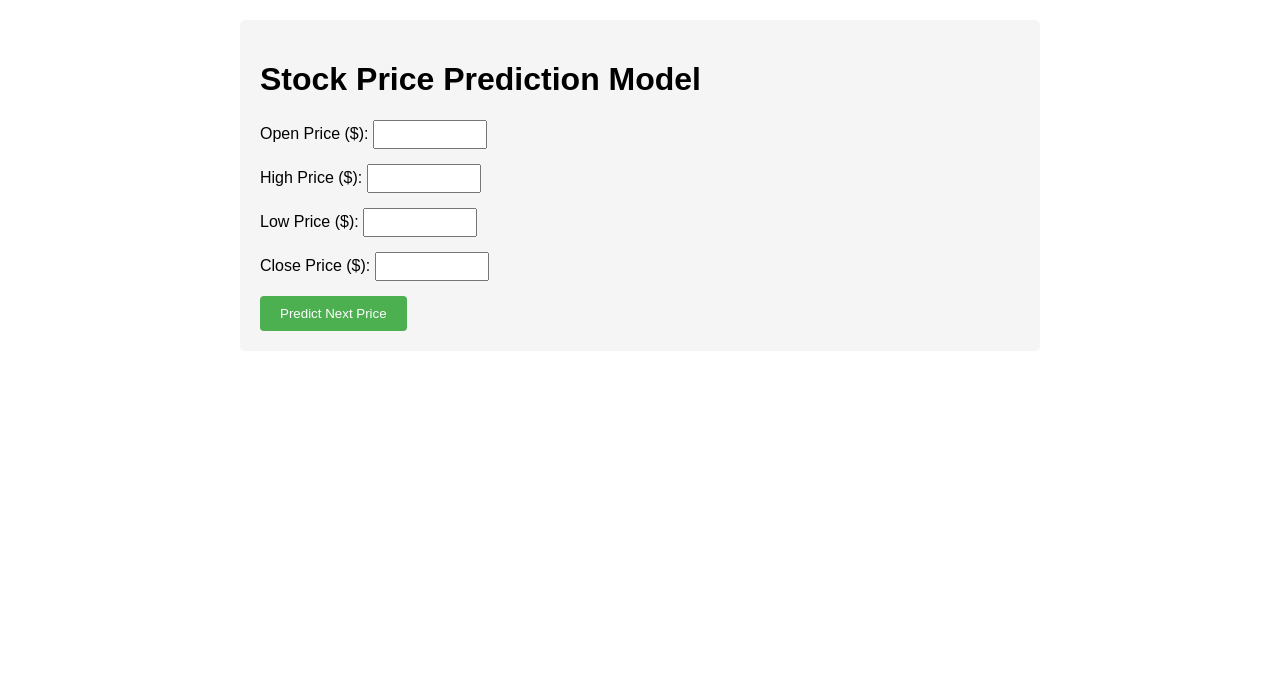
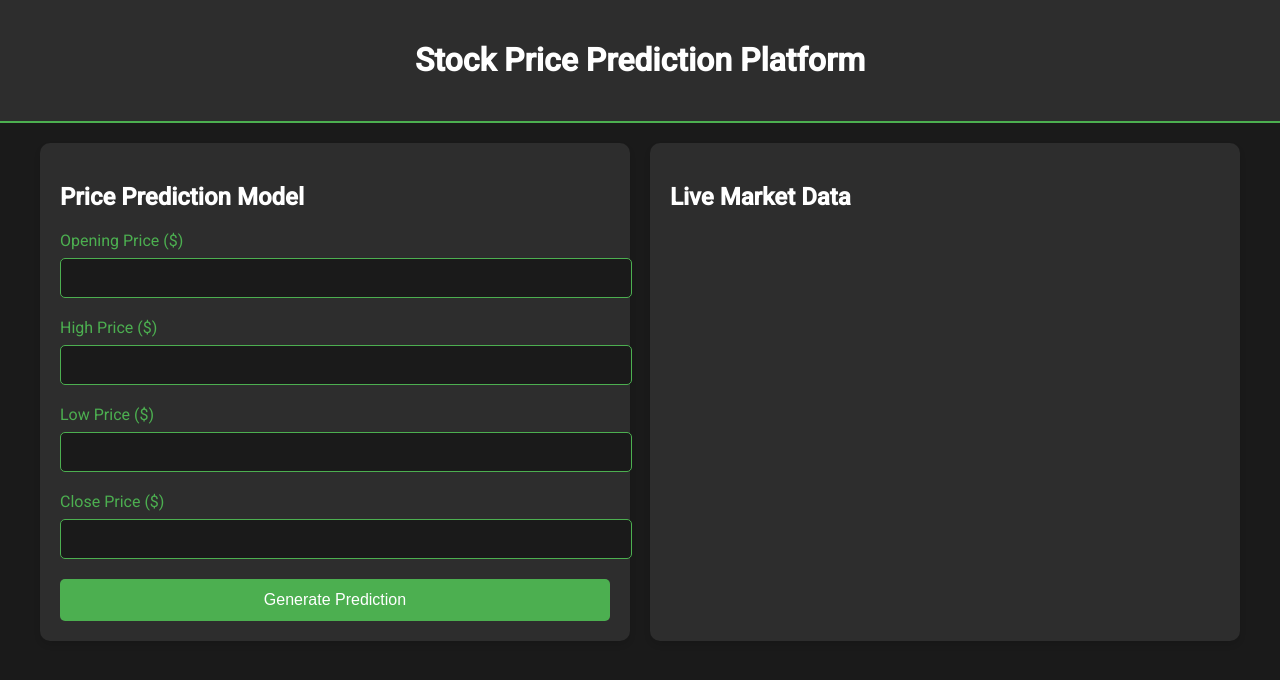
Before and after one commit to JONIETECH/stock-price-prediction-ml, a FastAPI app: page / in a window 1280 px wide. Shown: the top 680 px of the page. Run offline with FastAPI, Linux system fonts and the light colour scheme; parts of the project's set-up code (start-up, migrations or seed data) failed here and were passed over.

Commit message:
ui update

```diff
--- a/app/server.py
+++ b/app/server.py
@@ -4,6 +4,9 @@
 import joblib
 import numpy as np
 from pydantic import BaseModel
+import yfinance as yf
+from datetime import datetime
+import pytz
 
 class StockFeatures(BaseModel):
     features: list[float]
@@ -13,9 +16,33 @@
 app = FastAPI()
 templates = Jinja2Templates(directory="app/templates")
 
+def get_live_stocks():
+    """Get live stock data for popular stocks"""
+    symbols = ['AAPL', 'GOOGL', 'MSFT', 'AMZN', 'TSLA', 'META']
+    stocks_data = []
+
+    for symbol in symbols:
+        try:
+            stock = yf.Ticker(symbol)
+            current_data = stock.info
+            stocks_data.append({
+                'symbol': symbol,
+                'price': f"{current_data.get('regularMarketPrice', 0):.2f}",
+                'change': f"{current_data.get('regularMarketChangePercent', 0):.2f}",
+                'last_updated': datetime.now(pytz.UTC).strftime("%H:%M:%S UTC")
+            })
+        except:
+            continue
+
+    return stocks_data
+
 @app.get('/', response_class=HTMLResponse)
 def read_root(request: Request):
-    return templates.TemplateResponse("index.html", {"request": request})
+    live_stocks = get_live_stocks()
+    return templates.TemplateResponse("index.html", {
+        "request": request,
+        "live_stocks": live_stocks
+    })
 
 @app.post('/', response_class=HTMLResponse)
 async def predict_form(
@@ -27,11 +54,16 @@
 ):
     features = np.array([[open_price, high_price, low_price, close_price]])
     prediction = model.predict(features)[0]
-    # Format prediction to 2 decimal places
     formatted_prediction = f"{prediction:.2f}"
+    live_stocks = get_live_stocks()
+
     return templates.TemplateResponse(
         "index.html",
-        {"request": request, "prediction": formatted_prediction}
+        {
+            "request": request,
+            "prediction": formatted_prediction,
+            "live_stocks": live_stocks
+        }
     )
 
 @app.post('/predict')
--- a/app/templates/index.html
+++ b/app/templates/index.html
@@ -2,69 +2,150 @@
 <html>
 <head>
     <title>Stock Price Prediction</title>
+    <link href="https://fonts.googleapis.com/css2?family=Roboto:wght@300;400;500&display=swap" rel="stylesheet">
     <style>
         body {
-            font-family: Arial, sans-serif;
-            max-width: 800px;
-            margin: 0 auto;
+            font-family: 'Roboto', sans-serif;
+            margin: 0;
+            padding: 0;
+            background-color: #1a1a1a;
+            color: #ffffff;
+        }
+        .header {
+            background-color: #2d2d2d;
             padding: 20px;
+            text-align: center;
+            border-bottom: 2px solid #4CAF50;
         }
-        .container {
-            background-color: #f5f5f5;
+        .main-container {
+            max-width: 1200px;
+            margin: 20px auto;
+            padding: 0 20px;
+            display: grid;
+            grid-template-columns: 1fr 1fr;
+            gap: 20px;
+        }
+        .prediction-panel, .market-panel {
+            background-color: #2d2d2d;
             padding: 20px;
-            border-radius: 5px;
+            border-radius: 10px;
+            box-shadow: 0 4px 6px rgba(0, 0, 0, 0.1);
         }
         .form-group {
-            margin-bottom: 15px;
+            margin-bottom: 20px;
+        }
+        .form-group label {
+            display: block;
+            margin-bottom: 8px;
+            color: #4CAF50;
         }
         input[type="number"] {
-            width: 100px;
-            padding: 5px;
+            width: 100%;
+            padding: 10px;
+            border: 1px solid #4CAF50;
+            border-radius: 5px;
+            background-color: #1a1a1a;
+            color: #ffffff;
+            font-size: 16px;
         }
         button {
             background-color: #4CAF50;
             color: white;
-            padding: 10px 20px;
+            padding: 12px 24px;
             border: none;
-            border-radius: 4px;
+            border-radius: 5px;
             cursor: pointer;
+            font-size: 16px;
+            transition: background-color 0.3s;
+            width: 100%;
+        }
+        button:hover {
+            background-color: #45a049;
         }
         .result {
             margin-top: 20px;
-            padding: 10px;
-            background-color: #e8f5e9;
-            border-radius: 4px;
+            padding: 15px;
+            background-color: #1a1a1a;
+            border-radius: 5px;
+            border-left: 4px solid #4CAF50;
+        }
+        .stock-ticker {
+            display: grid;
+            grid-template-columns: repeat(auto-fill, minmax(200px, 1fr));
+            gap: 15px;
+            margin-top: 20px;
+        }
+        .stock-card {
+            background-color: #1a1a1a;
+            padding: 15px;
+            border-radius: 5px;
+            border: 1px solid #4CAF50;
+        }
+        .stock-price {
+            font-size: 24px;
+            font-weight: 500;
+            color: #4CAF50;
+        }
+        .stock-change.positive {
+            color: #4CAF50;
+        }
+        .stock-change.negative {
+            color: #ff4444;
+        }
+        .price-label {
+            color: #888;
+            font-size: 12px;
         }
     </style>
 </head>
 <body>
-    <div class="container">
-        <h1>Stock Price Prediction Model</h1>
+    <div class="header">
+        <h1>Stock Price Prediction Platform</h1>
+    </div>
+    <div class="main-container">
+        <div class="prediction-panel">
+            <h2>Price Prediction Model</h2>
             <form method="post">
                 <div class="form-group">
-                <label>Open Price ($): </label>
+                    <label>Opening Price ($)</label>
                     <input type="number" name="open_price" step="0.01" required>
                 </div>
                 <div class="form-group">
-                <label>High Price ($): </label>
+                    <label>High Price ($)</label>
                     <input type="number" name="high_price" step="0.01" required>
                 </div>
                 <div class="form-group">
-                <label>Low Price ($): </label>
+                    <label>Low Price ($)</label>
                     <input type="number" name="low_price" step="0.01" required>
                 </div>
                 <div class="form-group">
-                <label>Close Price ($): </label>
+                    <label>Close Price ($)</label>
                     <input type="number" name="close_price" step="0.01" required>
                 </div>
-            <button type="submit">Predict Next Price</button>
+                <button type="submit">Generate Prediction</button>
             </form>
             {% if prediction %}
             <div class="result">
-            <h3>Predicted Stock Price:</h3>
-            <p>${{ prediction }}</p>
+                <h3>Predicted Stock Price</h3>
+                <div class="stock-price">${{ prediction }}</div>
             </div>
             {% endif %}
         </div>
+        <div class="market-panel">
+            <h2>Live Market Data</h2>
+            <div class="stock-ticker">
+                {% for stock in live_stocks %}
+                <div class="stock-card">
+                    <h3>{{ stock.symbol }}</h3>
+                    <div class="stock-price">${{ stock.price }}</div>
+                    <div class="stock-change {{ 'positive' if stock.change >= 0 else 'negative' }}">
+                        {{ stock.change }}%
+                    </div>
+                    <div class="price-label">Last updated: {{ stock.last_updated }}</div>
+                </div>
+                {% endfor %}
+            </div>
+        </div>
+    </div>
 </body>
 </html>
--- a/requirements.txt
+++ b/requirements.txt
@@ -4,3 +4,5 @@
 uvicorn
 jinja2
 python-multipart
+yfinance
+requests
```
Lines whose indentation alone changed are shown as unchanged.
